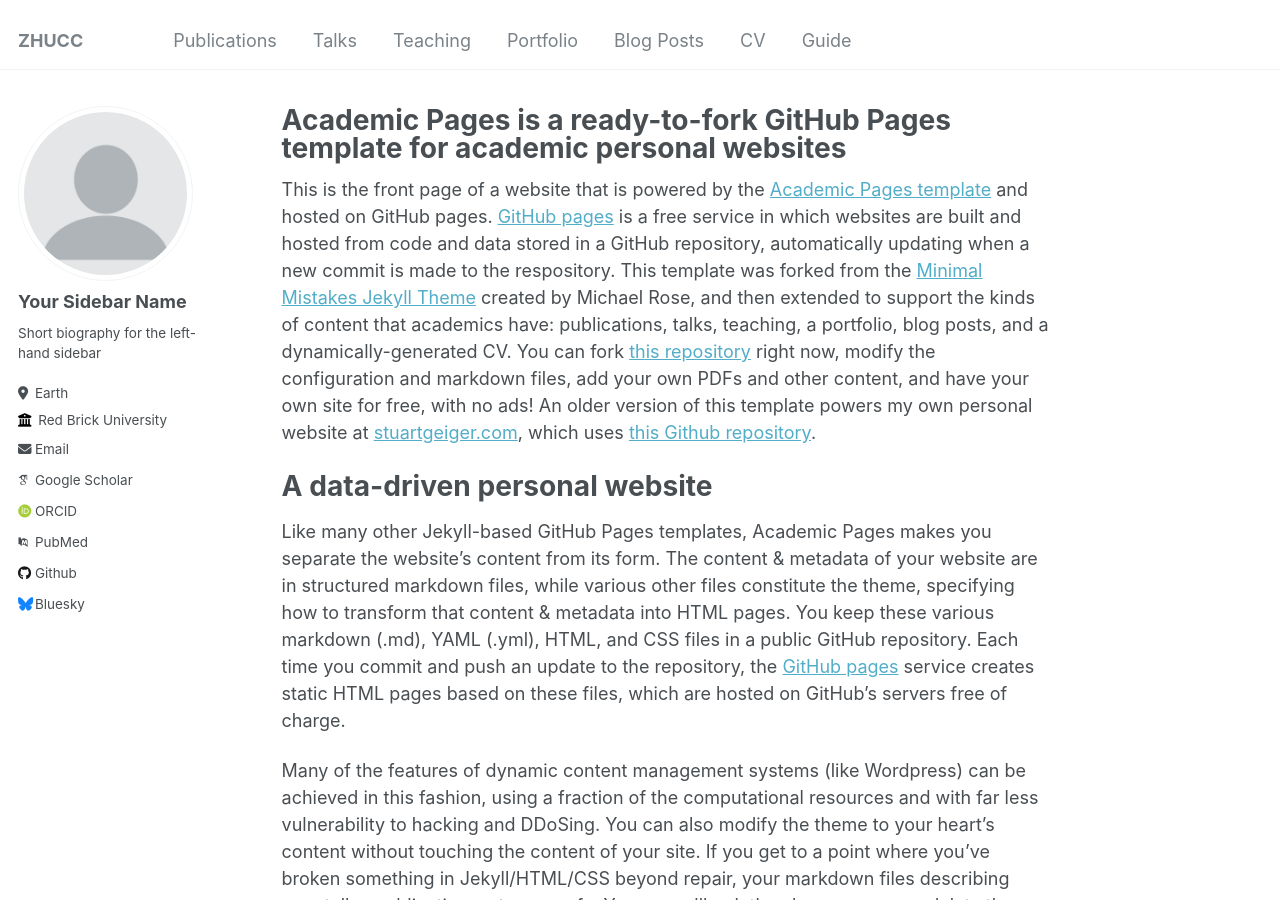
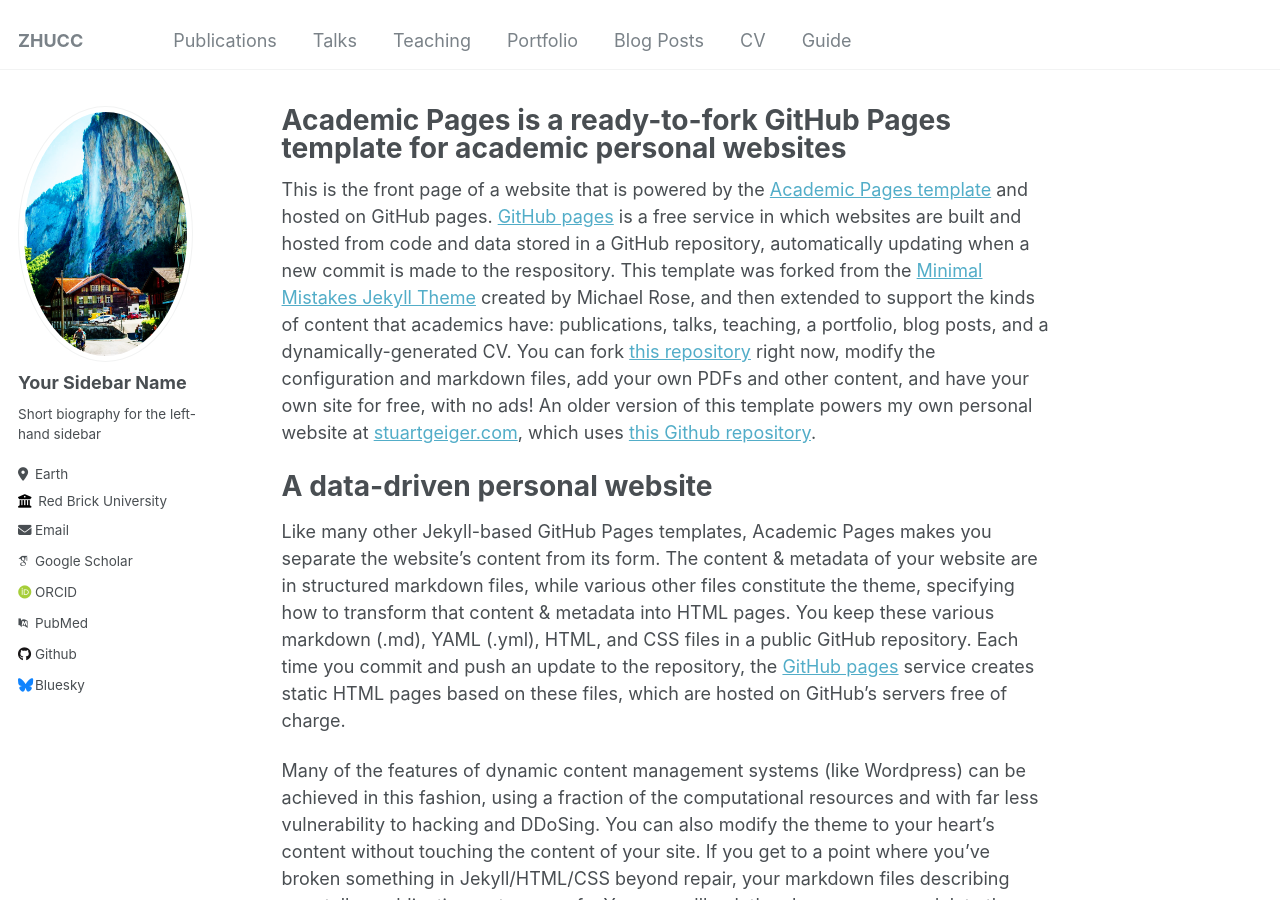
Before and after one commit to Guokr1991/zhucc123.github.io, a Jekyll site: the page built from _pages/about.md, in a window 1280 px wide and 900 px high. Built offline with Jekyll 4.4.1, drawn with Linux system fonts in a browser that asks for light colours; some web fonts are replaced.

Commit message:
Update _config.yml

```diff
--- a/_config.yml
+++ b/_config.yml
@@ -14,14 +14,14 @@ name                     : &name "ZHUCC"
 description              : &description "personal description"
 url                      : https://guokr1991.github.io/zhucc123.github.io/ # the base hostname & protocol for your site e.g. "https://mmistakes.github.io"
 baseurl                  : "" # the subpath of your site, e.g. "/blog"
-repository               : "academicpages/academicpages.github.io"
+repository               : "Guokr1991/zhucc123.github.io"
 
 # Site Author - The following control what appear as part of the author content on the side bar.
 #               If a field is blank the icon and link will not appear, otherwise it will be shown.
 #               Additional customization can be done by editing /_includes/author-profile.html
 author:
   # Biographic information
-  avatar           : "profile.png"
+  avatar           : "Mountains.png"
   name             : "Your Sidebar Name"
   pronouns         : # example: "she/her"
   bio              : "Short biography for the left-hand sidebar"
```
